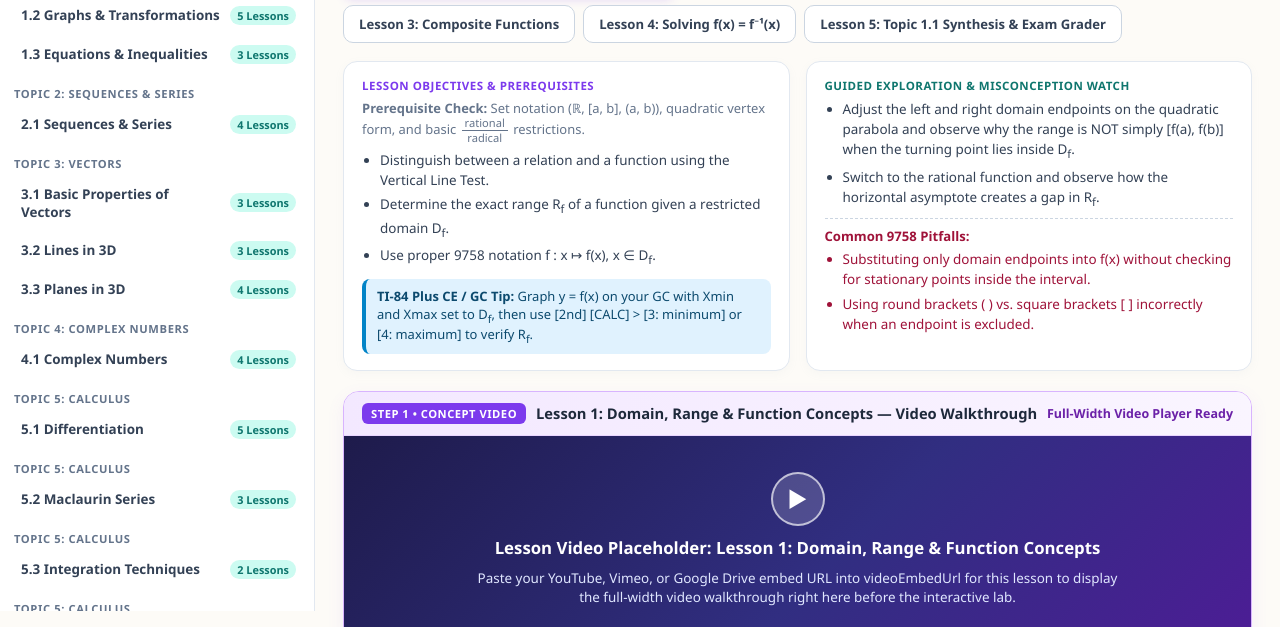
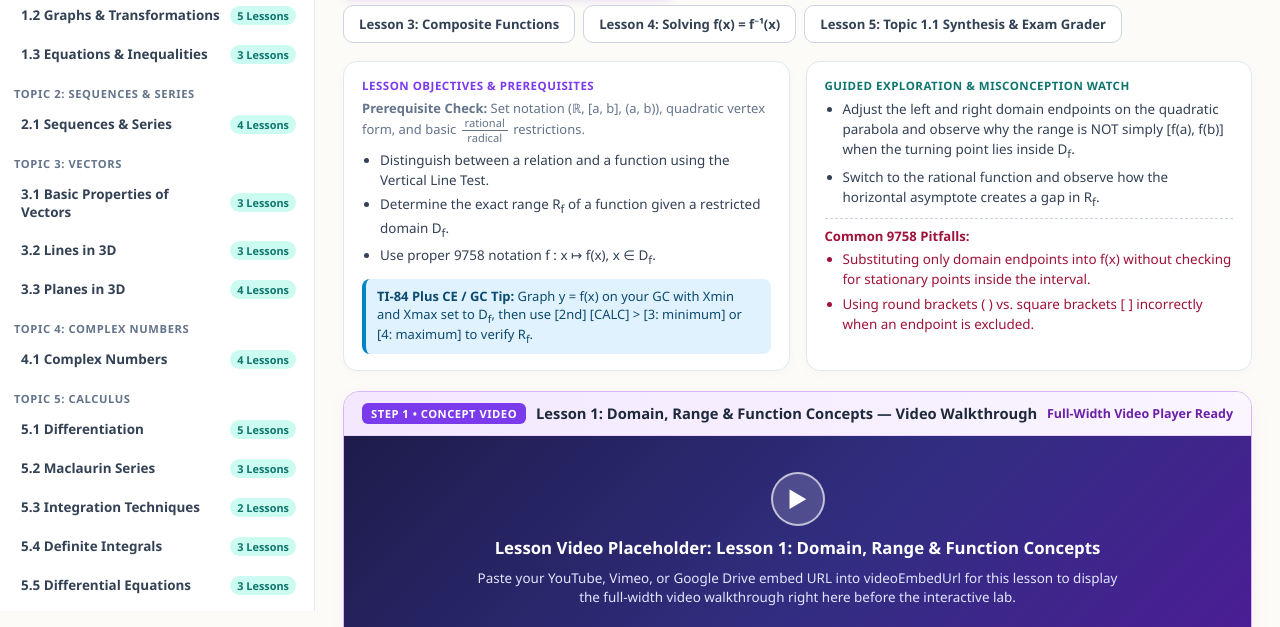
Before and after one commit to yuxin2009-beep/9758math, a plain HTML site: page index.html in a window 1280 px wide. Shown: the part 189-816 px from the top of the page. Drawn offline with Linux system fonts and the light colour scheme.

Commit message:
Update index.html

```diff
--- a/index.html
+++ b/index.html
@@ -515,22 +515,18 @@
       <span>5.1 Differentiation</span>
       <span class="status-pill">5 Lessons</span>
     </button>
-    <div class="nav-group">Topic 5: Calculus</div>
     <button class="topic-btn" id="nav_5.2" onclick="selectTopic('5.2')">
       <span>5.2 Maclaurin Series</span>
       <span class="status-pill">3 Lessons</span>
     </button>
-    <div class="nav-group">Topic 5: Calculus</div>
     <button class="topic-btn" id="nav_5.3" onclick="selectTopic('5.3')">
       <span>5.3 Integration Techniques</span>
       <span class="status-pill">2 Lessons</span>
     </button>
-    <div class="nav-group">Topic 5: Calculus</div>
     <button class="topic-btn" id="nav_5.4" onclick="selectTopic('5.4')">
       <span>5.4 Definite Integrals</span>
       <span class="status-pill">3 Lessons</span>
     </button>
-    <div class="nav-group">Topic 5: Calculus</div>
     <button class="topic-btn" id="nav_5.5" onclick="selectTopic('5.5')">
       <span>5.5 Differential Equations</span>
       <span class="status-pill">3 Lessons</span>
```
